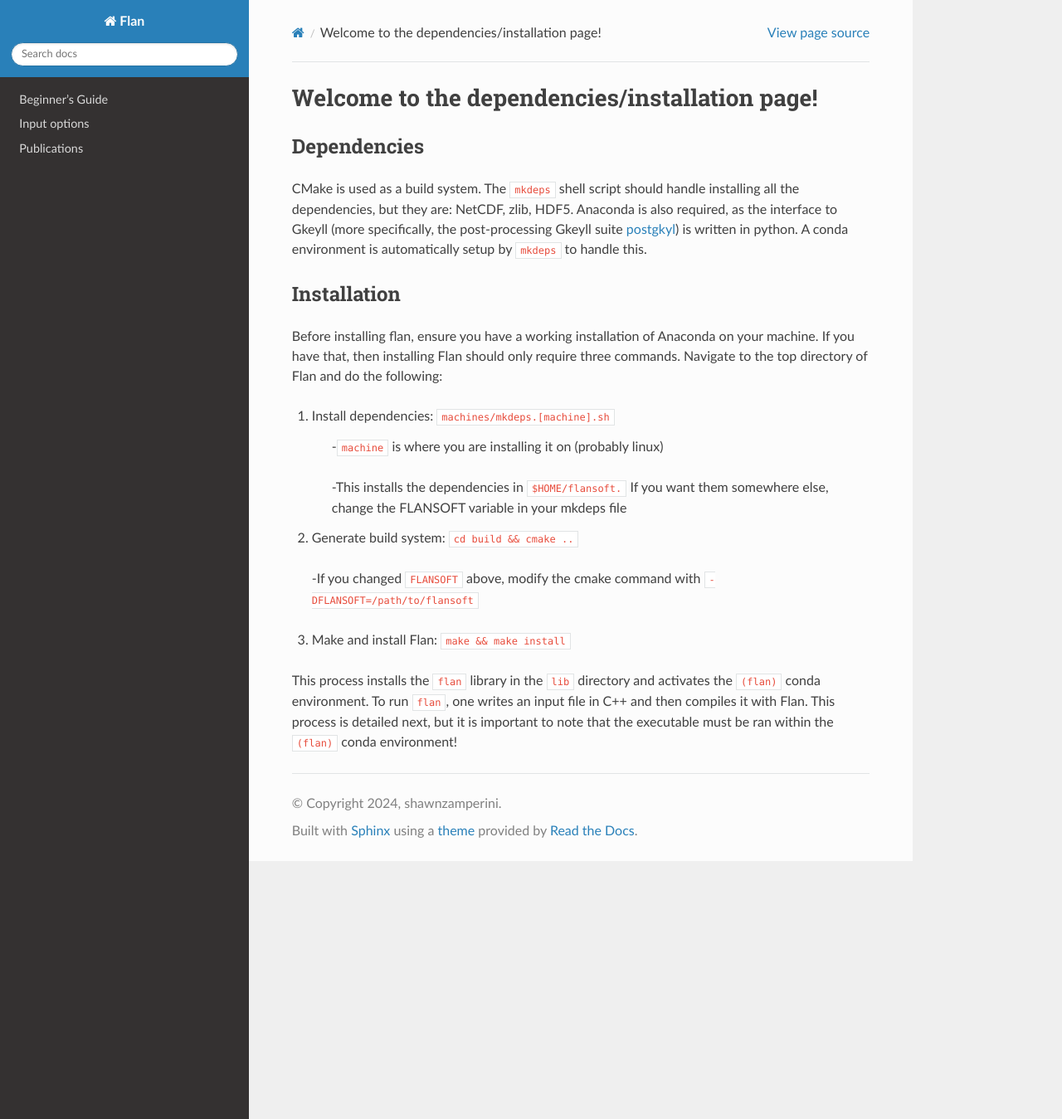
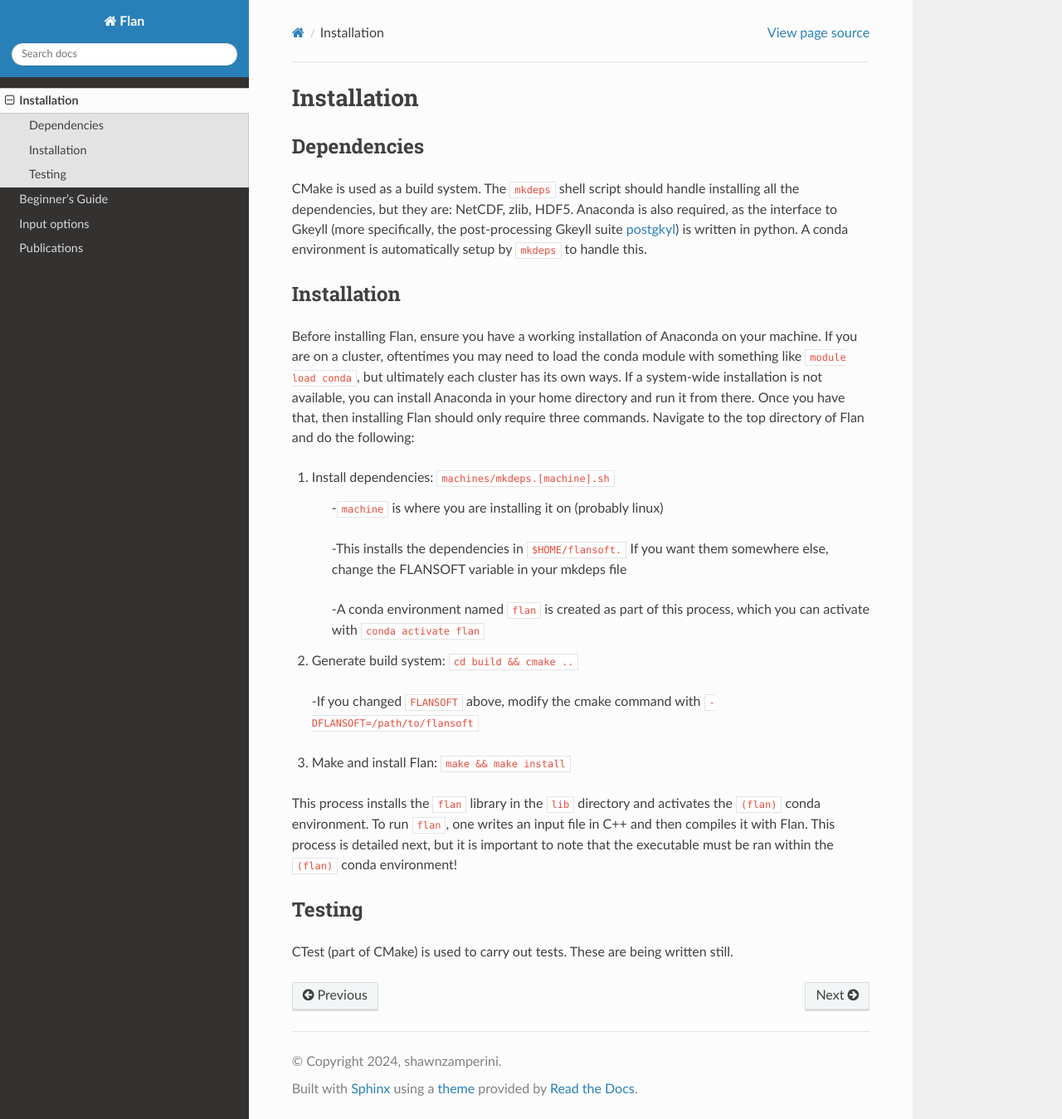
Before and after one commit to shawnzamperini/flan, a Sphinx documentation site: the page built from docs/source/installation.rst, in a window 1280 px wide and 1349 px high. Shown: the whole window at 83% size. Built offline with Sphinx 7.4.7 and the Read the Docs theme 3.1.0, drawn with Linux system fonts in a browser that asks for light colours; pages that are not in the unit, such as notebooks, are missing from menus.

Commit message:
Update and rename Installation.rst to installation.rst

```diff
--- a/docs/source/Installation.rst
+++ b/docs/source/installation.rst
@@ -1,20 +1,23 @@
-===============================================================================================
-Welcome to the dependencies/installation page!
-===============================================================================================
+============
+Installation
+============
+
 Dependencies
------------------------------------------------------------------------------------------------
+------------
 CMake is used as a build system. The :literal:`mkdeps` shell script should handle installing all the dependencies, but they are: NetCDF, zlib, HDF5. Anaconda is also required, as the interface to Gkeyll (more specifically, the post-processing Gkeyll suite `postgkyl <https://github.com/ammarhakim/postgkyl/tree/main>`_) is written in python. A conda environment is automatically setup by :literal:`mkdeps` to handle this.
 
 
 Installation
------------------------------------------------------------------------------------------------
-Before installing flan, ensure you have a working installation of Anaconda on your machine. If you have that, then installing Flan should only require three commands. Navigate to the top directory of Flan and do the following:
+------------
+Before installing Flan, ensure you have a working installation of Anaconda on your machine. If you are on a cluster, oftentimes you may need to load the conda module with something like :literal:`module load conda`, but ultimately each cluster has its own ways. If a system-wide installation is not available, you can install Anaconda in your home directory and run it from there. Once you have that, then installing Flan should only require three commands. Navigate to the top directory of Flan and do the following:
 
 1. Install dependencies: :literal:`machines/mkdeps.[machine].sh`
 
     -:literal:`machine` is where you are installing it on (probably linux)
 
     -This installs the dependencies in :literal:`$HOME/flansoft.` If you want them somewhere else, change the FLANSOFT variable in your mkdeps file
+
+    -A conda environment named :literal:`flan` is created as part of this process, which you can activate with :literal:`conda activate flan`
 
 2. Generate build system: :literal:`cd build && cmake ..`
 
@@ -25,4 +28,10 @@ Before installing flan, ensure you have a working installation of Anaconda on yo
 This process installs the :literal:`flan` library in the :literal:`lib` directory and activates the :literal:`(flan)` conda environment. To run :literal:`flan`, one writes an input file in C++ and then compiles it with Flan. This process is detailed next, but it is important to note that the executable must be ran within the :literal:`(flan)` conda environment!
 
 
+Testing
+-------
+
+CTest (part of CMake) is used to carry out tests. These are being written still.
+
+
 .. toctree::
```
